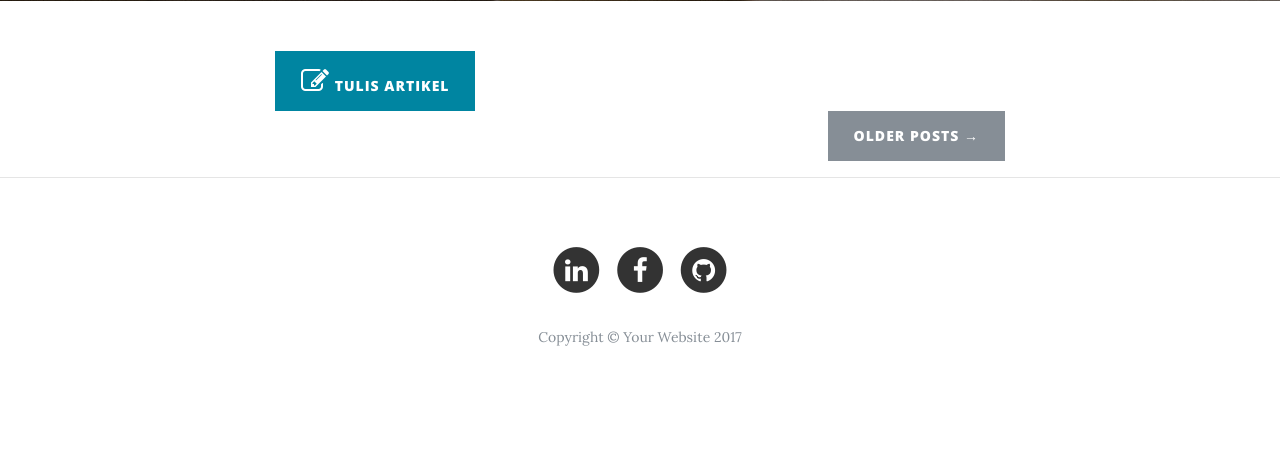
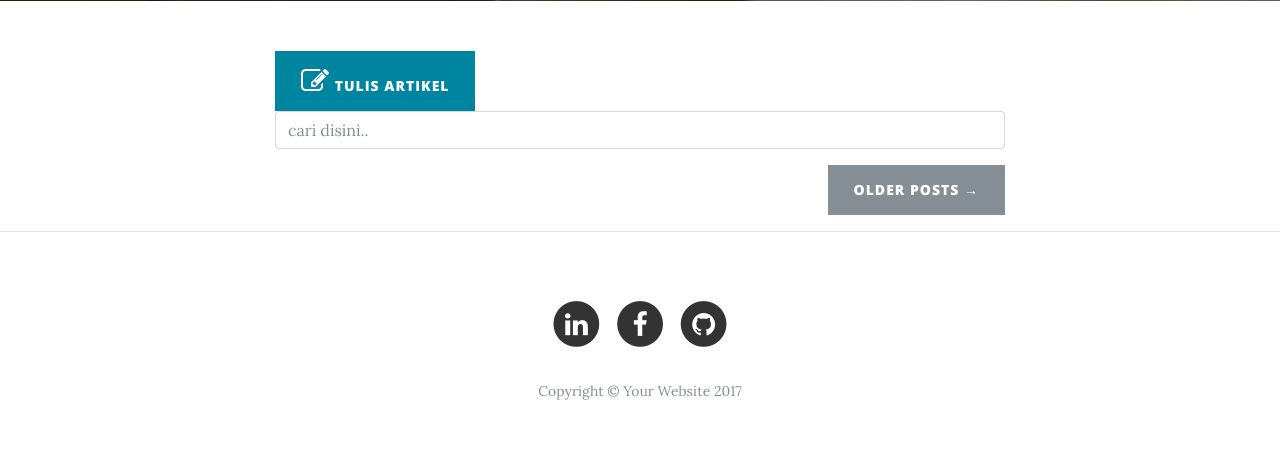
Before and after one commit to yusupmaulana/SimpleBlog, a PHP site: page / in a window 1280 px wide. Shown: the part 523-990 px from the top of the page. Before the commit the page ends 869 px from the top, so only its background shows below. Run offline with PHP 8.4, Linux system fonts and the light colour scheme; data that the repository does not hold is empty.

Commit message:
penambahan fitur search

```diff
--- a/functions/blog.php
+++ b/functions/blog.php
@@ -5,8 +5,15 @@ function tampilkan(){
   return tampil_data($query);
 }
 
+//utk menampilkan data berdasarkan id
 function tampilkan_per_id($id){
   $query = "SELECT * FROM blog WHERE id=$id";
+  return tampil_data($query);
+}
+
+//utk mencari artikel
+function hasil_cari($cari){
+  $query  = "SELECT * FROM blog WHERE judul LIKE '%$cari%'";
   return tampil_data($query);
 }
 
--- a/index.php
+++ b/index.php
@@ -5,6 +5,10 @@ require_once "view/header.php";
 $articles = tampilkan();
 // die(print_r($articles));
 
+if( isset($_GET['cari']) ){
+  $cari     = $_GET['cari'];
+  $articles = hasil_cari($cari);
+}
 ?>
     <!-- Page Header -->
     <header class="masthead" style="background-image: url('asset/img/home-bg.jpg')">
@@ -33,6 +37,17 @@ $articles = tampilkan();
 
       <div class="row">
         <div class="col-lg-8 col-md-10 mx-auto">
+          <form action="" method="get">
+            <div class="form-group">
+              <input type="text" name="cari" class="form-control" placeholder="cari disini..">
+            </div>
+          </form>
+        </div>
+      </div>
+
+
+      <div class="row">
+        <div class="col-lg-8 col-md-10 mx-auto">
           <?php while($row = mysqli_fetch_assoc($articles)): ?>
           <div class="post-preview">
             <a href="single.php?id=<?=$row['id'];?>">
```
